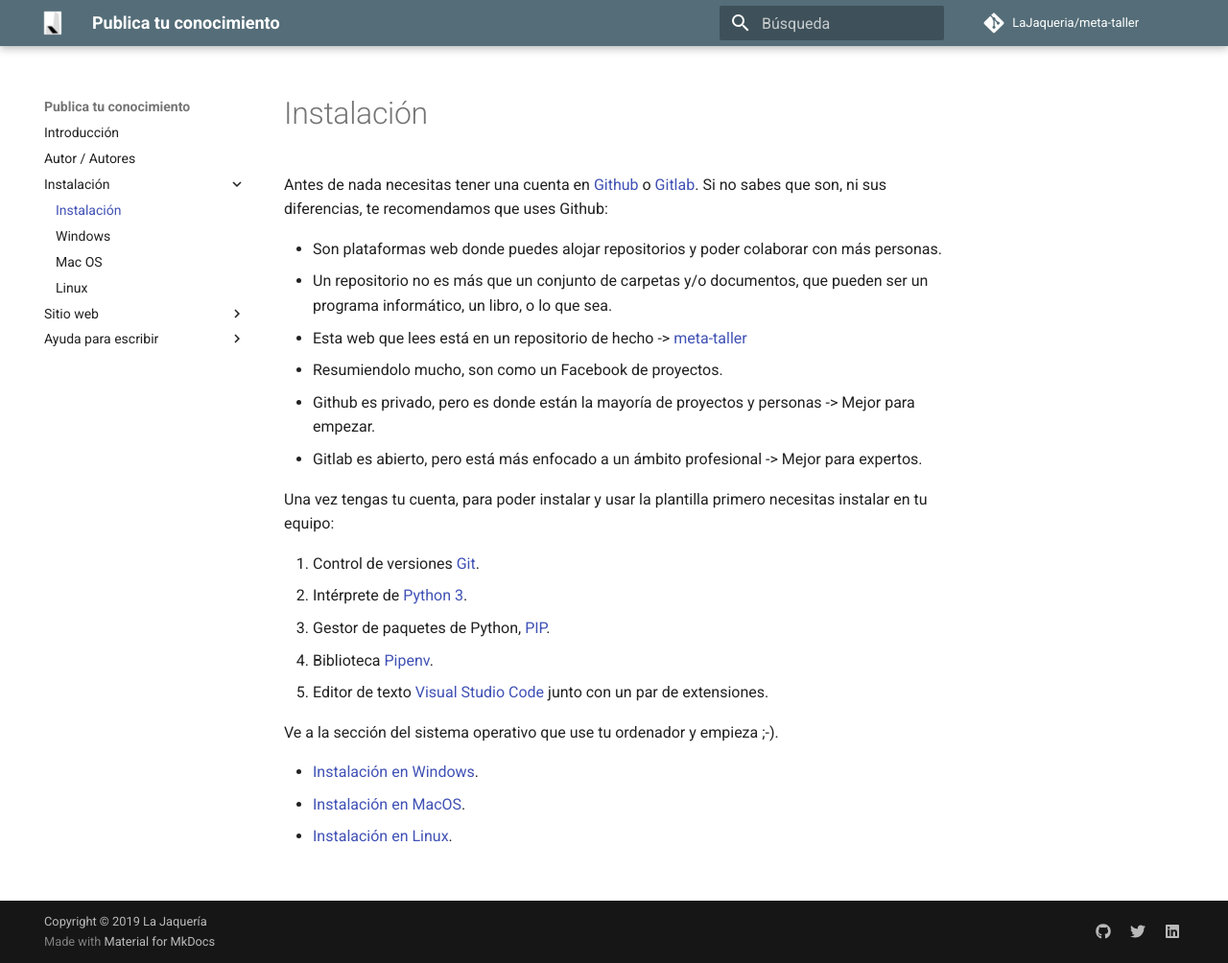
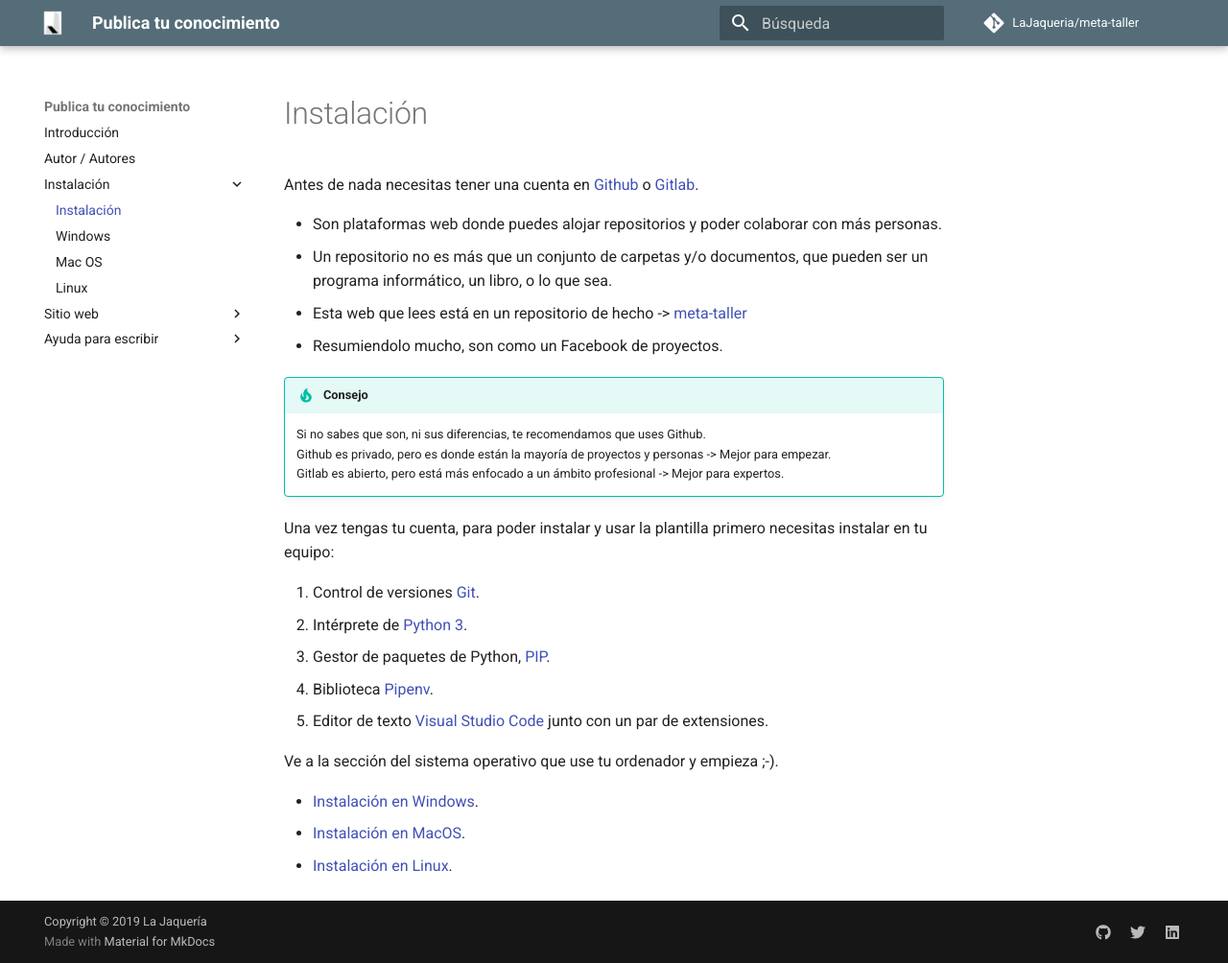
Before and after one commit to LaJaqueria/meta-taller, an MkDocs documentation site: the page built from docs/instalacion/instalacion.md, in a window 1280 px wide and 1004 px high. Shown: the whole window at 96% size. Built offline with MkDocs 1.6.1 and Material for MkDocs 9.7.7, drawn with Linux system fonts in a browser that asks for light colours; comment, search, counter and statistics services are not loaded.

Commit message:
consejo formateado

```diff
--- a/docs/instalacion/instalacion.md
+++ b/docs/instalacion/instalacion.md
@@ -1,13 +1,16 @@
 # Instalación
 
-Antes de nada necesitas tener una cuenta en [Github](https://github.com/) o [Gitlab](https://gitlab.com/). Si no sabes que son, ni sus diferencias, te recomendamos que uses Github:
+Antes de nada necesitas tener una cuenta en [Github](https://github.com/) o [Gitlab](https://gitlab.com/).
 
 * Son plataformas web donde puedes alojar repositorios y poder colaborar con más personas.
 * Un repositorio no es más que un conjunto de carpetas y/o documentos, que pueden ser un programa informático, un libro, o lo que sea.
 * Esta web que lees está en un repositorio de hecho -> [meta-taller](https://github.com/LaJaqueria/meta-taller/)
 * Resumiendolo mucho, son como un Facebook de proyectos.
-* Github es privado, pero es donde están la mayoría de proyectos y personas -> Mejor para empezar.
-* Gitlab es abierto, pero está más enfocado a un ámbito profesional -> Mejor para expertos.
+
+!!! tip "Consejo"
+    Si no sabes que son, ni sus diferencias, te recomendamos que uses Github.
+    Github es privado, pero es donde están la mayoría de proyectos y personas -> Mejor para empezar.
+    Gitlab es abierto, pero está más enfocado a un ámbito profesional -> Mejor para expertos.
 
 Una vez tengas tu cuenta, para poder instalar y usar la plantilla primero necesitas instalar en tu equipo:
 
```
